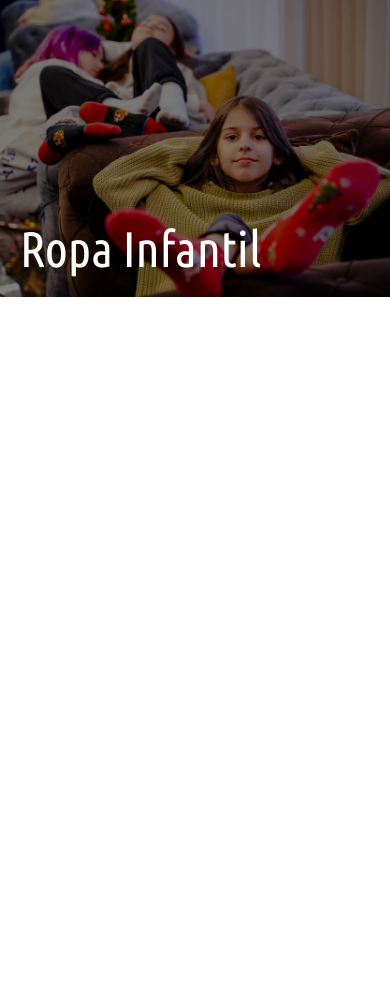
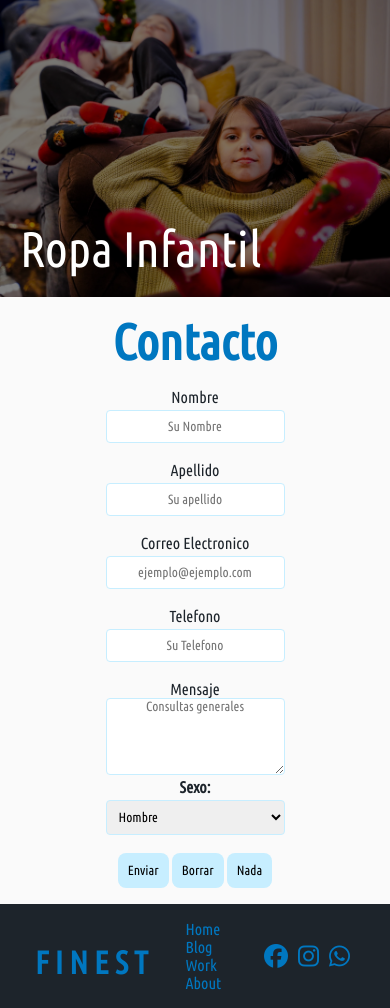
Before and after one commit to emilianonsoria/PROYECTO-ARGPRO4, a plain HTML site: page Public/index.html in a window 390 px wide. Shown: the part 603-1611 px from the top of the page. Before the commit the page ends 903 px from the top, so only its background shows below. Drawn offline with Linux system fonts and the light colour scheme.

Commit message:
footer+responsive

```diff
--- a/Public/css/main.css
+++ b/Public/css/main.css
@@ -129,3 +129,111 @@
 	padding-top: 20px;
 	font-size: 50px;
 }
+
+
+h1, h2, h3, h4, h5, h6, p, a, input, textarea, ul {
+    margin: 0;
+    padding: 0;
+}
+
+ul {
+    list-style-type: none;
+}
+
+a {
+    text-decoration: none;
+    color: #0077C0;
+}
+
+#hero{
+    background-color: rgb(212, 29, 29);
+    align-items: center;
+}
+
+.forms-container {
+    background-color: #FAFAFA;
+    padding: 1rem;
+    width: 100%;
+	text-align: center;
+}
+
+.contacto {
+    color: #0077C0;
+	font-size: 50px;
+}
+
+label, .sexo {
+    color: #1D242B;
+}
+
+.input, select {
+    margin-top: 4px;
+    width: 50%;
+    padding: 0.5rem;
+    display: flex;
+    flex-direction: column-reverse;
+    border: 1px solid #C7EEFF;
+    border-radius: 4px;
+	text-align: center;
+	margin-left: auto;
+    margin-right: auto;
+}
+
+textarea {
+    border: 1px solid #C7EEFF;
+    border-radius: 4px;
+	width: 50%;
+	text-align: center;
+}
+
+
+.boton {
+    background-color: #C7EEFF;
+    border-color: transparent;
+    padding: 0.5rem;
+    border-radius: 0.5rem;
+    cursor: pointer;
+}
+
+.boton:hover {
+    background-color: #0077C0;
+}
+
+.pie-pagina {
+    width: 100%;
+    background-color: #1D242B;
+    padding: 1rem;
+    font-family: 'Ubuntu Condensed', sans-serif;
+}
+.container {
+    display: flex;
+    flex-direction: row;
+    justify-content: space-around;
+    color: #0077C0;
+}
+
+.logo {
+    padding-top: 1.5rem;
+}
+
+
+.footer-categorias {
+    display: flex;
+    flex-direction: column;
+    color: #0077C0;
+    justify-content: space-evenly;
+}
+
+.footer-redes-sociales {
+    display: flex;
+    flex-direction: row;
+    color: #0077C0;
+    justify-content: space-evenly;
+	margin-top: auto;
+    margin-bottom: auto;
+}
+
+.fa-brands {
+    font-size: x-large;
+	padding: 5px;
+}
--- a/Public/index.html
+++ b/Public/index.html
@@ -9,6 +9,7 @@
 	<link rel="preconnect" href="https://fonts.googleapis.com">
 	<link rel="preconnect" href="https://fonts.gstatic.com" crossorigin>
 	<link href="https://fonts.googleapis.com/css2?family=Ubuntu+Condensed&display=swap" rel="stylesheet">
+	<script src="https://kit.fontawesome.com/bed6848351.js" crossorigin="anonymous"></script>
 </head>
 <body>
 	<!--ROPA HOMBRES-->
@@ -80,5 +81,53 @@
 			<h2 class="gallery-title">Invierno 2023</h2>
 		</div>
 	</div>
+	<nav class="forms-container">
+        <h2 class="contacto">Contacto</h2><br>
+        <form action="enviar.php" method="post" enctype="text/plain">
+            <label for="nombre1">Nombre</label>
+            <input class="input" type="text" name="nombre1" id="nombre1" required placeholder="Su Nombre"><br>
+            <label for="apellido1">Apellido</label>
+            <input class="input" type="text" name="apellido1" id="apellido1" required placeholder="Su apellido"><br>
+            <label for="email1">Correo Electronico</label>
+            <input class="input" type="email" name="email1" id="email1" required placeholder="ejemplo@ejemplo.com"><br>
+            <label for="tel1">Telefono</label>
+            <input class="input" type="tel" name="tel1" id="tel1" required placeholder="Su Telefono"><br>
+            <label>Mensaje</label><br>
+            <textarea cols="30" rows="5" required placeholder="Consultas generales"></textarea><br>
+            <h4 class="sexo">Sexo:</h4>
+            <select id="country" name="country">
+                <option value="hombre">Hombre</option>
+                <option value="mujer">Mujer</option>
+                <option value="no-binario">No binario</option>
+            </select>
+            <br>
+                <input class="boton" type="submit" value="Enviar">
+                <input class="boton" type="reset" value="Borrar">
+                <input class="boton" type="button" value="Nada">
+        </form>
+    </nav>
+        <!--Fin Formulario-->
+        <!--Inicio Footer-->
+    <footer class="pie-pagina">
+        <div class="container">
+            <div class="logo">
+                <h1>F I N E S T</h1>
+            </div>
+            <div class="footer-categorias">
+                <ul>
+                    <li><a href="#">Home</a></li>
+                    <li><a href="#">Blog</a></li>
+                    <li><a href="#">Work</a></li>
+                    <li><a href="#">About</a></li>
+                </ul>
+            </div>
+            <div class="footer-redes-sociales">
+                <a href="#"><i class="fa-brands fa-facebook"></i></a>
+                <a href="#"><i class="fa-brands fa-instagram"></i></a>
+                <a href="#"><i class="fa-brands fa-whatsapp"></i></a>
+            </div>
+        </div>
+    </footer>
+        <!--Fin Footer-->
 </body>
 </html>
```
